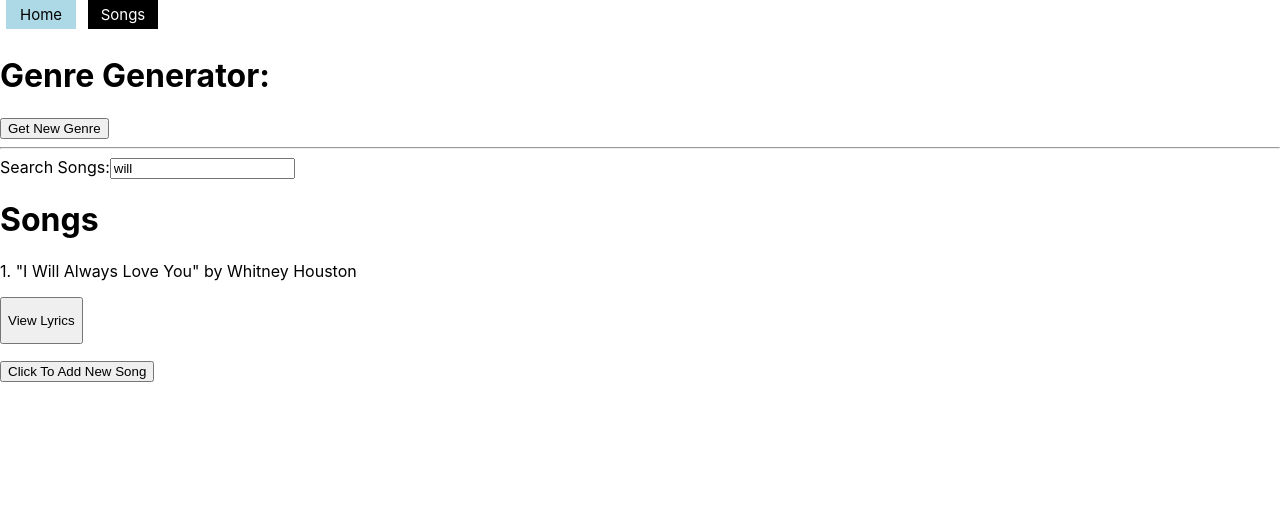
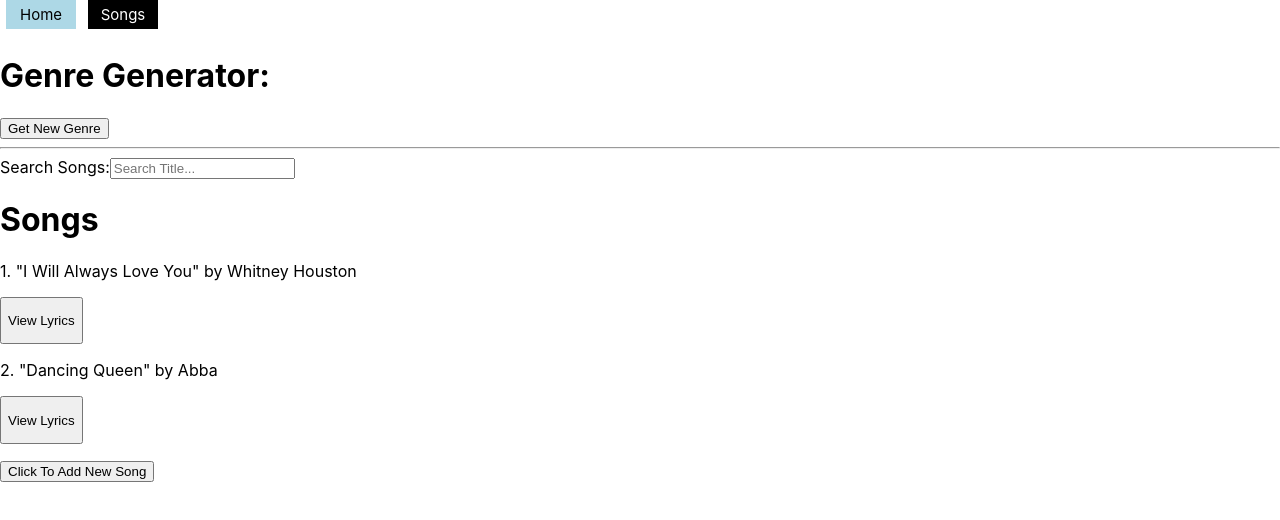
Before and after one commit to ChristinaKozi/p2-final, a React (Create React App) app: page /songs in a window 1280 px wide. Shown: the top 520 px of the page. Built offline with nearby package versions, Linux system fonts and the light colour scheme; no server answers; data requests are answered from the project's data file.

Commit message:
add onSearch function

```diff
--- a/src/components/Search.js
+++ b/src/components/Search.js
@@ -1,10 +1,16 @@
 import React from "react";
 
-function Search({ searchTerm }) {
+function Search({ searchTerm,onSearch }) {
     return (
         <div>
             <label>Search Songs:</label>
-            <input type="text" id="search" placeholder="Search Title..." value={searchTerm} onChange={(e)=>console.log("searching...")}></input>
+            <input
+                type="text"
+                id="search"
+                placeholder="Search Title..."
+                value={searchTerm}
+                onChange={(e)=>onSearch(e.target.value)}>
+            </input>
 
         </div>
     )
--- a/src/pages/Songs.js
+++ b/src/pages/Songs.js
@@ -7,7 +7,7 @@ import Search from "../components/Search"
 
 function Songs() {
     const [songs, setSongs] = useState([])
-    const [searchTerm, setSearchTerm] = useState("will")
+    const [searchTerm, setSearchTerm] = useState("")
 
     useEffect(()=>{
         fetch('http://localhost:3000/songs')
@@ -18,11 +18,14 @@ function Songs() {
     const filteredSongs = songs.filter(song => {
         return song.title.toLowerCase().includes(searchTerm.toLowerCase())
     })
+
+    function handleSearch(newSearch) {
+        setSearchTerm(newSearch)
+    }
+
     const songList = filteredSongs.map(song =>{
         return <SongCard key={song.id} song={song} />
     })
-
-    console.log(filteredSongs)
 
     const [genre, setGenre] = useState("")
 
@@ -45,7 +48,7 @@ function Songs() {
             </header>
             <Genre genre={genre} handleClick={handleClick}/>
             <hr />
-            <Search searchTerm={searchTerm}/>
+            <Search searchTerm={searchTerm} onSearch={handleSearch} />
             <h1>Songs</h1>
             {songList}
             <p>
```
